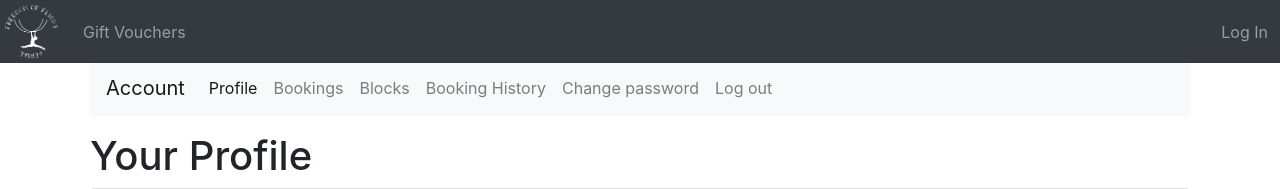
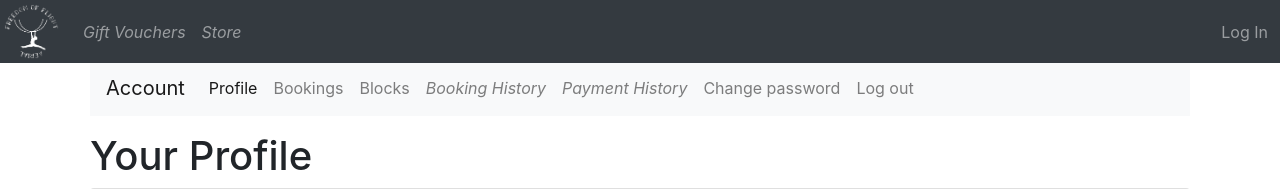
Before and after one commit to rebkwok/freedom_of_flight, a Django app: template templates/accounts/profile.html in a window 1280 px wide. Shown: the top 189 px of the page. Run offline with Django 3.2, Linux system fonts and the light colour scheme; the template is opened without the code that fills it, so the values that code supplies are empty; parts of the project's set-up code (start-up, migrations or seed data) failed here and were passed over; some libraries are stand-ins or nearby versions.

Commit message:
Italicise unavailable menu items

```diff
--- a/templates/accounts/includes/account_nav.html
+++ b/templates/accounts/includes/account_nav.html
@@ -15,7 +15,10 @@
         <a class="nav-link" href="{% url 'booking:blocks' %}">Blocks</a>
       </li>
       <li class="nav-item">
-        <a class="nav-link" href="#">Booking History</a>
+          <a class="nav-link" href="#"><em>Booking History</em></a>
+      </li>
+        <li class="nav-item">
+            <a class="nav-link" href="#"><em>Payment History</em></a>
       </li>
       <li class=nav-item">
           <a class="nav-link" href="{% url 'account_change_password' %}">Change password</a>
--- a/templates/base.html
+++ b/templates/base.html
@@ -46,7 +46,8 @@
             {% for track in tracks %}
             <li class="nav-item"><a class="nav-link" href="{% url 'booking:events' track.slug %}">{{ track.name }}</a></li>
             {% endfor %}
-            <li><a class="nav-link" href="#">Gift Vouchers</a></li>
+              <li><a class="nav-link" href="#"><em>Gift Vouchers</em></a></li>
+              <li><a class="nav-link" href="#"><em>Store</em></a></li>
 
             {% if request.user.is_authenticated %}
               <li class="nav-item">
```
